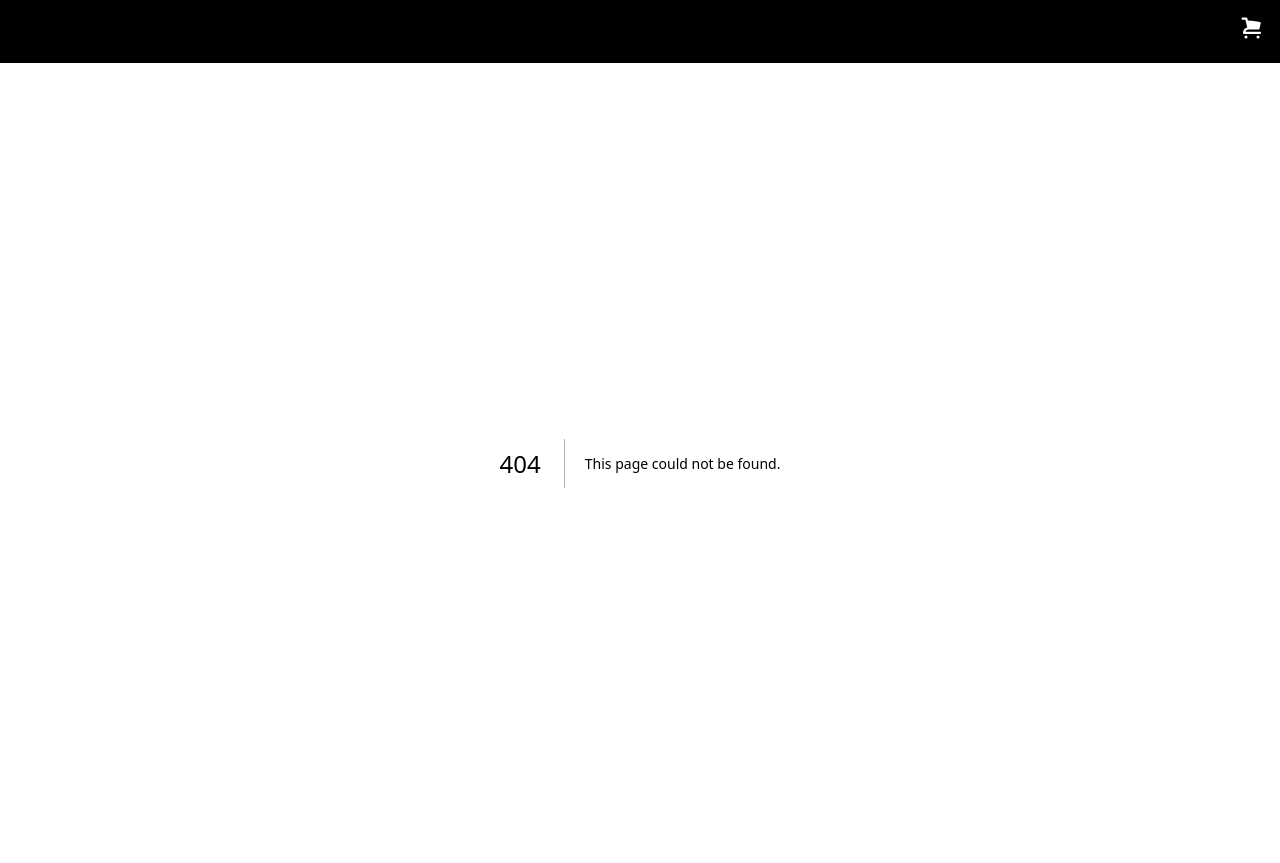
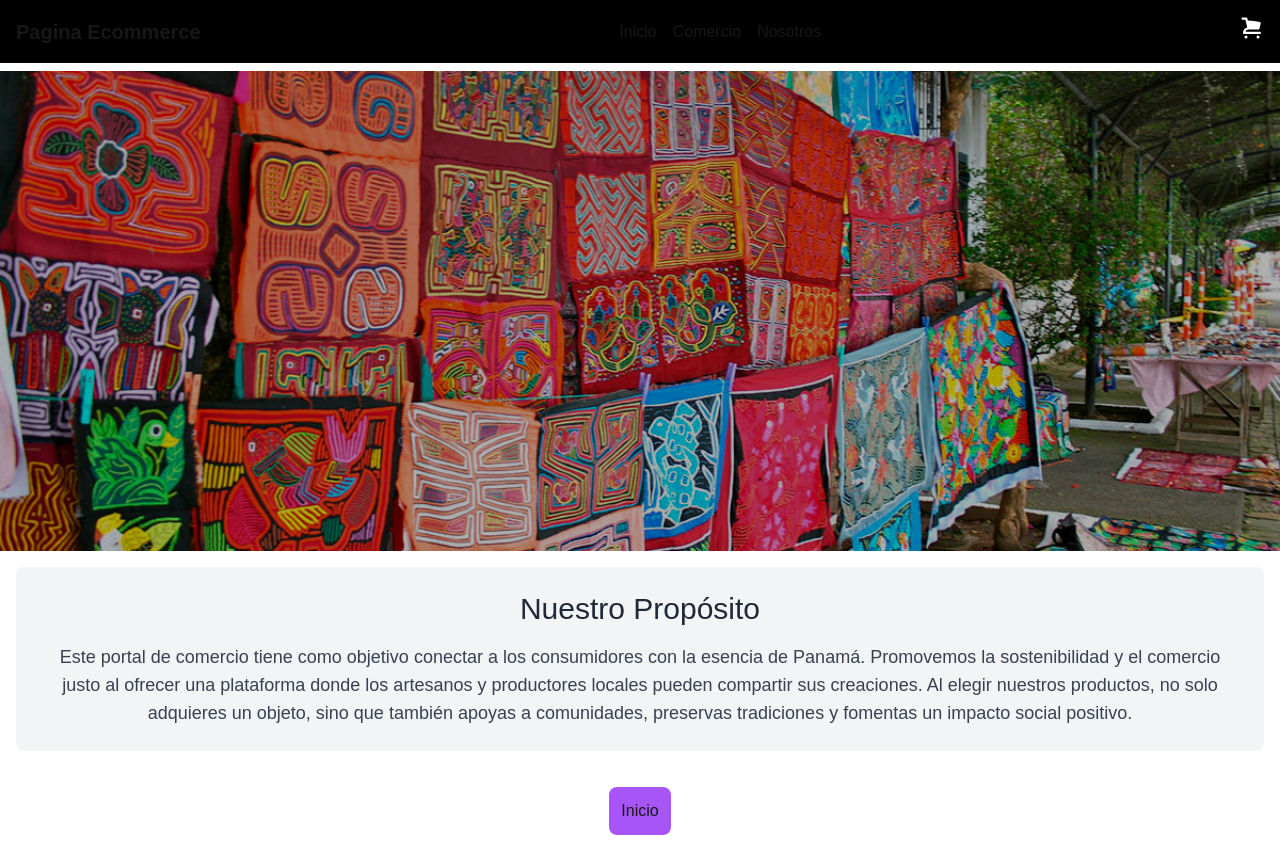
Before and after one commit to Klowsx/Proyecto-Hackathon, a Next.js app: page /Inicio in a window 1280 px wide. Before the commit this address had no page. Built offline with nearby package versions, Linux system fonts and the light colour scheme.

Commit message:
Cambios en Inicio y Navbar
Pantalla de inicio en proceso
Se cambio la sintaxis del navbar de jsx a tsx

```diff
--- /dev/null
+++ b/src/app/Inicio/page.tsx
@@ -0,0 +1,53 @@
+"use client";
+import { useRouter } from "next/navigation";
+import Image from 'next/image';
+import fondoArtesImage from '@/app/assets/images/fondo_artesanias.png';
+import React from 'react';
+
+const WelcomeSection: React.FC = () => {
+  return (
+    <div className="relative text-center text-white w-full" style={{ height: '60vh' }}>
+      <Image
+        src={fondoArtesImage}
+        alt="Descripción de la imagen"
+        fill
+        className="object-cover"
+      />
+    </div>
+  );
+};
+
+
+const PurposeSection: React.FC = () => {
+  return (
+    <div className="p-6 m-4 bg-gray-100 rounded-lg text-center">
+      <h2 className="text-3xl text-gray-800">Nuestro Propósito</h2>
+      <p className="mt-4 text-lg text-gray-700">
+        Este portal de comercio tiene como objetivo conectar a los consumidores con la esencia de Panamá. Promovemos la sostenibilidad y el comercio justo al ofrecer una plataforma donde los artesanos y productores locales pueden compartir sus creaciones. Al elegir nuestros productos, no solo adquieres un objeto, sino que también apoyas a comunidades, preservas tradiciones y fomentas un impacto social positivo.
+      </p>
+    </div>
+  );
+};
+
+export default function Inicio() {
+  const router = useRouter();
+  const regresarInicio = () => {
+    router.push("/");
+  };
+
+  return (
+    <>
+      <div className="min-h-screen flex flex-col justify-center items-center bg-white">
+        <div className="flex flex-col justify-center items-center">
+          <WelcomeSection/>
+          <PurposeSection/>
+        </div>
+        <div>
+          <button onClick={regresarInicio} className="p-3 m-5 bg-purple-500 rounded-lg">
+            Inicio
+          </button>
+        </div>
+      </div>
+    </>
+  );
+}
--- a/src/components/NavBar/Nav.jsx
+++ b/src/components/NavBar/Nav.tsx
@@ -4,10 +4,17 @@ import { ShoppingCartIcon } from "@heroicons/react/16/solid";
 import { useCartContext } from "../CartContext/CartContext";
 import { useEffect, useState } from "react";
 
+// Define una interfaz para el producto
+interface Product {
+  name: string;
+  price: number;
+}
+
 export default function NavBar() {
-  const { productos } = useCartContext();
-  const [distinctProducts, setDistinctProducts] = useState([]);
+  const { productos }: { productos: Product[] } = useCartContext(); // Asegúrate de que useCartContext tenga el tipo correcto
+  const [distinctProducts, setDistinctProducts] = useState<Product[]>([]);
   const [isCartOpen, setIsCartOpen] = useState(false);
+
   const toggleCart = () => setIsCartOpen(!isCartOpen);
 
   useEffect(() => {
@@ -26,14 +33,14 @@ export default function NavBar() {
         </Link>
 
         <div className="space-x-4">
+          <Link href="/Inicio" className="hover:text-blue-500">
+            Inicio
+          </Link>
           <Link href="/" className="hover:text-blue-500">
-            Home
+            Comercio
           </Link>
           <Link href="/Nosotros" className="hover:text-blue-500">
-            About
-          </Link>
-          <Link href="/contact" className="hover:text-blue-500">
-            Contact
+            Nosotros
           </Link>
         </div>
         <div className="relative">
@@ -60,8 +67,7 @@ export default function NavBar() {
                       <span>
                         {productos
                           .filter((prod) => prod.name === product.name)
-                          .map((prod) => prod.price)
-                          .reduce((acumulador, valorActual) => acumulador + valorActual, 0)}
+                          .reduce((acumulador, prod) => acumulador + prod.price, 0)}
                       </span>
                     </li>
                   ))}
```
Also changed, not shown: src/app/assets/images/fondo_artesanias.png (added).
